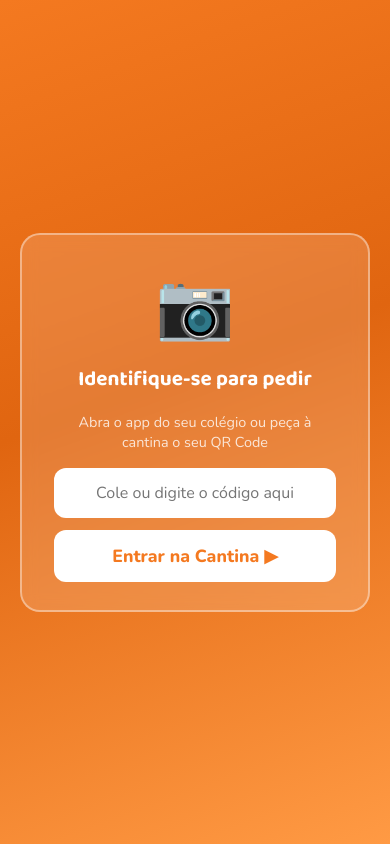
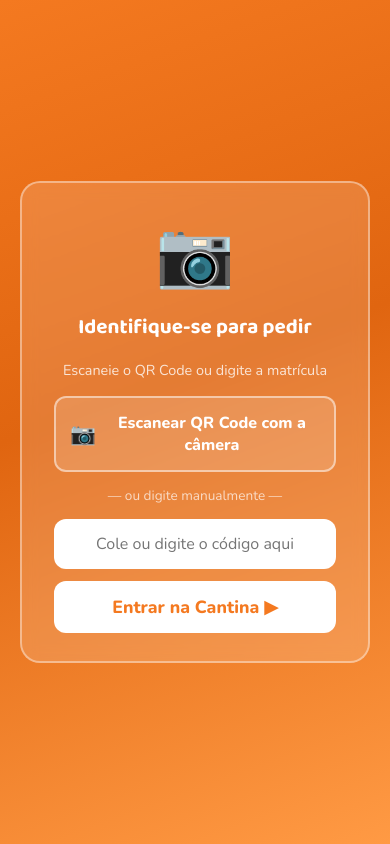
Before and after one commit to milenafleite/cantina-raiz, a Flask app: page /tablet in a window 390 px wide. Run offline with Flask 3, Linux system fonts and the light colour scheme; some libraries are stand-ins or nearby versions.

Commit message:
Add QR code scanner functionality to tablet.html

```diff
--- a/templates/tablet.html
+++ b/templates/tablet.html
@@ -5,6 +5,7 @@
 <meta name="viewport" content="width=device-width, initial-scale=1.0">
 <title>Cantina – Autoatendimento</title>
 <link href="https://fonts.googleapis.com/css2?family=Baloo+2:wght@700;800;900&family=Nunito:wght@400;600;700;800&display=swap" rel="stylesheet">
+<script src="https://cdnjs.cloudflare.com/ajax/libs/jsQR/1.4.0/jsQR.min.js"></script>
 <style>
   :root {
     --laranja: #F47920;
@@ -54,6 +55,45 @@
   }
   .btn-entrar:hover { background: #FFF0E0; }
   .ou { color: rgba(255,255,255,.7); font-size: .85rem; margin: 14px 0; }
+
+  /* ── SCANNER ── */
+  .btn-scanner {
+    width: 100%; border: 2px solid rgba(255,255,255,.5); border-radius: 12px; padding: 14px;
+    background: rgba(255,255,255,.15); color: #fff; font-family: 'Nunito';
+    font-weight: 800; font-size: 1rem; cursor: pointer; transition: all .2s;
+    display: flex; align-items: center; justify-content: center; gap: 8px;
+  }
+  .btn-scanner:hover { background: rgba(255,255,255,.25); }
+  #scanner-overlay {
+    display: none; position: fixed; inset: 0; z-index: 200;
+    background: rgba(0,0,0,.92); flex-direction: column;
+    align-items: center; justify-content: center; padding: 20px;
+  }
+  #scanner-overlay.ativo { display: flex; }
+  #scanner-overlay h2 { color: #fff; font-family:'Baloo 2'; font-size:1.4rem; margin-bottom:16px; text-align:center; }
+  #scanner-video-wrap {
+    position: relative; border-radius: 16px; overflow: hidden;
+    border: 3px solid var(--laranja); max-width: 340px; width: 100%;
+  }
+  #scanner-video { width: 100%; display: block; border-radius: 13px; }
+  .scanner-mira {
+    position: absolute; inset: 0; pointer-events: none;
+    display: flex; align-items: center; justify-content: center;
+  }
+  .scanner-mira::before {
+    content: ''; width: 60%; aspect-ratio: 1;
+    border: 3px solid rgba(244,121,32,.8); border-radius: 12px;
+    box-shadow: 0 0 0 9999px rgba(0,0,0,.35);
+    animation: pulse-border 1.5s ease-in-out infinite;
+  }
+  @keyframes pulse-border { 0%,100%{border-color:rgba(244,121,32,.8)} 50%{border-color:rgba(244,121,32,1)} }
+  #scanner-status { color: #FFE0B2; font-size:.9rem; margin-top:12px; font-weight:700; text-align:center; }
+  .btn-fechar-scanner {
+    margin-top:18px; border:2px solid rgba(255,255,255,.4); background:transparent;
+    color:#fff; border-radius:12px; padding:10px 28px;
+    font-family:'Nunito'; font-weight:800; font-size:1rem; cursor:pointer;
+  }
+  #scanner-canvas { display: none; }
 
   /* ── TELA DO CARDÁPIO ── */
   #tela-cardapio { display: none; min-height: 100vh; }
@@ -224,17 +264,34 @@
 </head>
 <body>
 
+<!-- ══ SCANNER OVERLAY ══ -->
+<div id="scanner-overlay">
+  <h2>📷 Aponte para o QR Code do aluno</h2>
+  <div id="scanner-video-wrap">
+    <video id="scanner-video" autoplay playsinline muted></video>
+    <div class="scanner-mira"></div>
+  </div>
+  <canvas id="scanner-canvas"></canvas>
+  <div id="scanner-status">Procurando QR Code...</div>
+  <button class="btn-fechar-scanner" onclick="fecharScanner()">✕ Cancelar</button>
+</div>
+
 <!-- ══ TELA 1: SCAN ══ -->
 <div id="tela-scan">
   <div class="scan-box">
     <div class="scan-icon">📷</div>
     <h2>Identifique-se para pedir</h2>
     <p style="color:rgba(255,255,255,.8);font-size:.9rem;margin-bottom:16px">
-      Abra o app do seu colégio ou peça à cantina o seu QR Code
+      Escaneie o QR Code ou digite a matrícula
     </p>
+    <button class="btn-scanner" onclick="abrirScanner()">
+      <span style="font-size:1.3rem">📷</span> Escanear QR Code com a câmera
+    </button>
+    <div class="ou">— ou digite manualmente —</div>
     <input type="text" class="input-token" id="input-token"
       placeholder="Cole ou digite o código aqui"
-      oninput="this.value = this.value.replace(/[^a-zA-Z0-9]/g,'')">
+      oninput="this.value = this.value.replace(/[^a-zA-Z0-9]/g,'')"
+      onkeydown="if(event.key==='Enter') entrarComToken()">
     <button class="btn-entrar" onclick="entrarComToken()">Entrar na Cantina ▶</button>
   </div>
 </div>
@@ -329,8 +386,58 @@ async function entrarComToken() {
   await carregarAluno(token.trim().toUpperCase());
 }
 
+// ── Scanner QR Code ───────────────────────────────────────────────────────────
+let scannerStream = null;
+let scannerLoop   = null;
+
+async function abrirScanner() {
+  try {
+    scannerStream = await navigator.mediaDevices.getUserMedia({
+      video: { facingMode: "environment", width: { ideal: 1280 }, height: { ideal: 720 } }
+    });
+    const video = document.getElementById("scanner-video");
+    video.srcObject = scannerStream;
+    document.getElementById("scanner-overlay").classList.add("ativo");
+    document.getElementById("scanner-status").textContent = "Procurando QR Code...";
+    video.onloadedmetadata = () => { video.play(); iniciarLoopScan(); };
+  } catch(e) {
+    toast("Câmera não disponível. Use a digitação.", "vermelho");
+  }
+}
+
+function fecharScanner() {
+  if (scannerLoop)   { cancelAnimationFrame(scannerLoop); scannerLoop = null; }
+  if (scannerStream) { scannerStream.getTracks().forEach(t => t.stop()); scannerStream = null; }
+  document.getElementById("scanner-overlay").classList.remove("ativo");
+}
+
+function iniciarLoopScan() {
+  const video  = document.getElementById("scanner-video");
+  const canvas = document.getElementById("scanner-canvas");
+  const ctx    = canvas.getContext("2d");
+
+  function tick() {
+    if (video.readyState === video.HAVE_ENOUGH_DATA) {
+      canvas.width  = video.videoWidth;
+      canvas.height = video.videoHeight;
+      ctx.drawImage(video, 0, 0, canvas.width, canvas.height);
+      const img  = ctx.getImageData(0, 0, canvas.width, canvas.height);
+      const code = jsQR(img.data, img.width, img.height, { inversionAttempts: "dontInvert" });
+      if (code && code.data) {
+        const mat = code.data.trim().toUpperCase();
+        document.getElementById("scanner-status").textContent = "✅ QR Code lido!";
+        fecharScanner();
+        carregarAluno(mat);
+        return;
+      }
+    }
+    scannerLoop = requestAnimationFrame(tick);
+  }
+  scannerLoop = requestAnimationFrame(tick);
+}
+
 async function carregarAluno(matricula) {
-  const r = await fetch(`/api/saldo/aluno/${token}`);
+  const r = await fetch(`/api/saldo/aluno/${matricula}`);
   const d = await r.json();
   if (d.erro) { toast("QR Code inválido. Tente novamente.", "vermelho"); return; }
   matriculaAtual = matricula;
```
